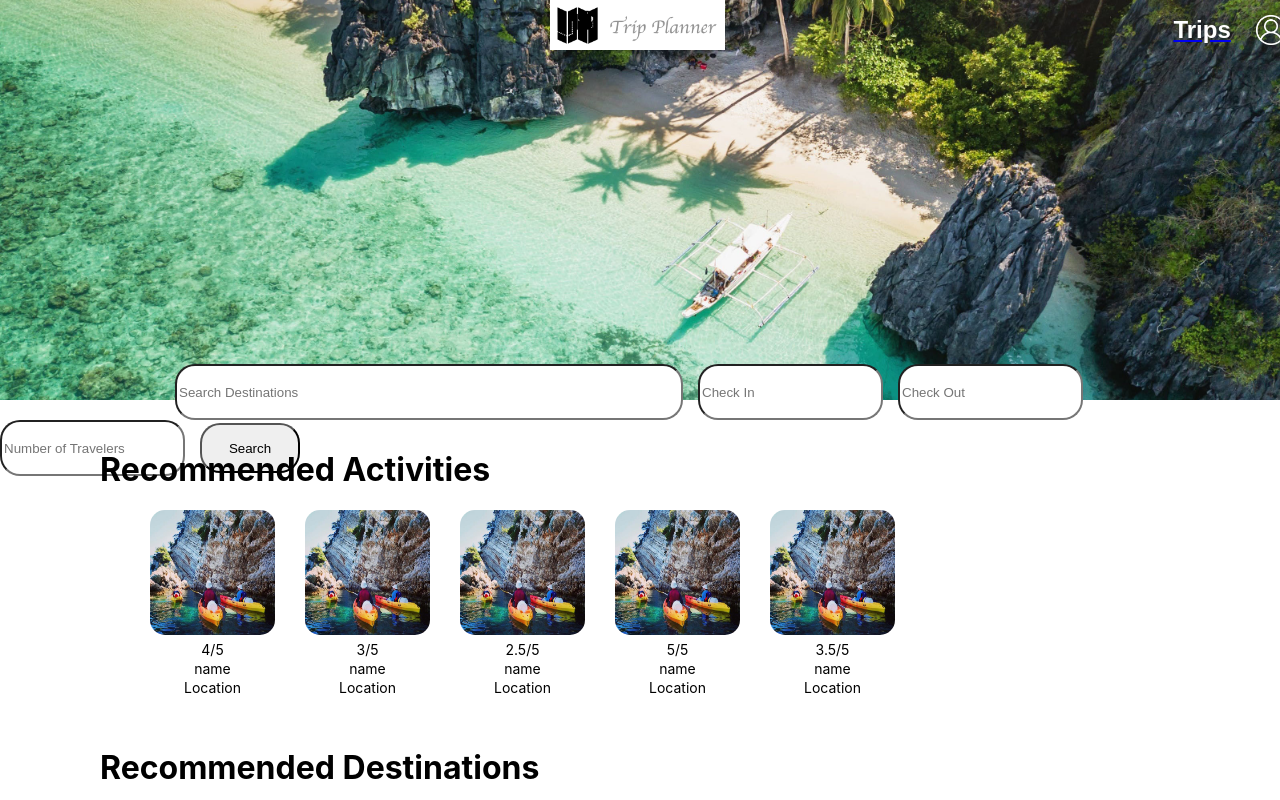
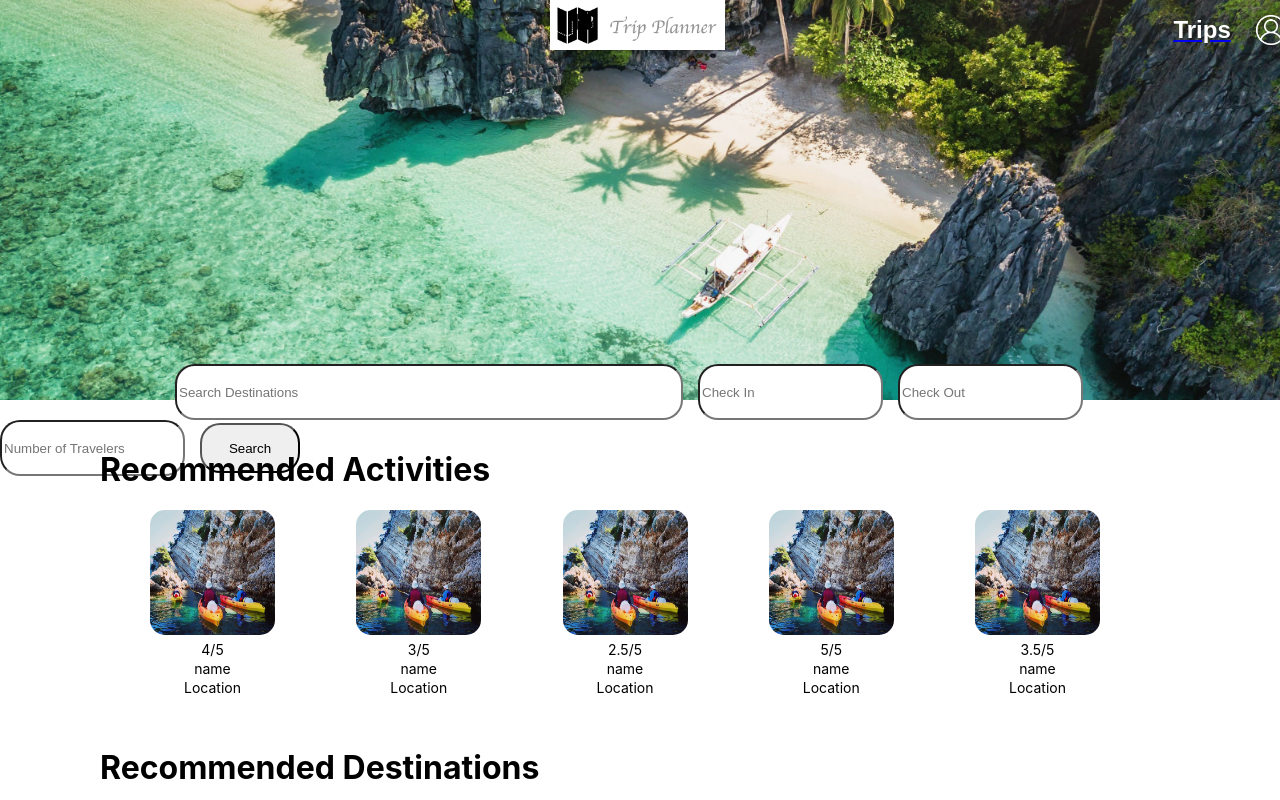
Before and after one commit to zechengF2023/TripPlanner, a React (Create React App) app in the folder front-end/: page / in a window 1280 px wide. Shown: the top 800 px of the page. Built offline with nearby package versions, Linux system fonts and the light colour scheme.

Commit message:
minor adjustments to homepage

```diff
--- a/front-end/src/css/Home.css
+++ b/front-end/src/css/Home.css
@@ -52,6 +52,8 @@
 .recommendation {
     display: flex;
     flex-direction: row;
+    justify-content: space-between;
     margin-left: 150px;
+    margin-right: 150px;
     margin-top: 5px;
 }
```
